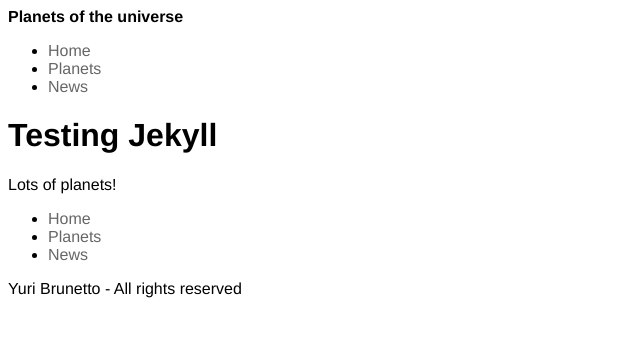
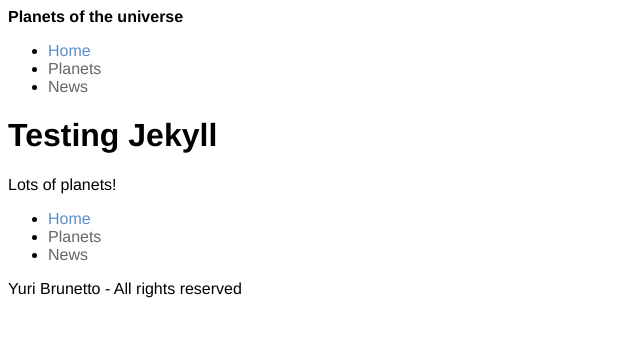
Before and after one commit to YuriBrunetto/jekyll-test, a Jekyll site: the page built from index.html, in a window 1280 px wide. Shown: the top 337 px of the page, without its empty margins (0-640 px from the left). Built offline with Jekyll 4.4.1, drawn with Linux system fonts in a browser that asks for light colours; Markdown is read by kramdown in place of the engine named in the settings.

Commit message:
final commit

```diff
--- a/_config.yml
+++ b/_config.yml
@@ -1,3 +1,4 @@
 markdown: redcarpet
 baseurl: /jekyll-test
 exclude: ['README.md']
+permalink: pretty
--- a/_includes/nav.html
+++ b/_includes/nav.html
@@ -1,7 +1,7 @@
 <nav>
     <ul>
-        <li><a href="{{site.baseurl}}/index.html" class="{% if page.url == '/index.html' %}current{% endif %}">Home</a></li>
-        <li><a href="{{site.baseurl}}/planets.html" class="{% if page.url == '/planets.html' %}current{% endif %}">Planets</a></li>
-        <li><a href="{{site.baseurl}}/news.html" class="{% if page.url == '/news.html' %}current{% endif %}">News</a></li>
+        <li><a href="{{site.baseurl}}/index" class="{% if page.url == '/' %}current{% endif %}">Home</a></li>
+        <li><a href="{{site.baseurl}}/planets" class="{% if page.url == '/planets/' %}current{% endif %}">Planets</a></li>
+        <li><a href="{{site.baseurl}}/news" class="{% if page.url == '/news/' %}current{% endif %}">News</a></li>
     </ul>
 </nav>
--- a/news.html
+++ b/news.html
@@ -5,9 +5,10 @@ layout: default
 <h1>News</h1>
 
 <ul>
-    {% for news in site.posts %}
+    {% for post in site.posts %}
     <li>
-        <a href=""></a>
+        <a href="{{post.url}}">{{post.title}}</a>
+        <p>{{post.meta}}</p>
         <p></p>
     </li>
     {% endfor %}
```
